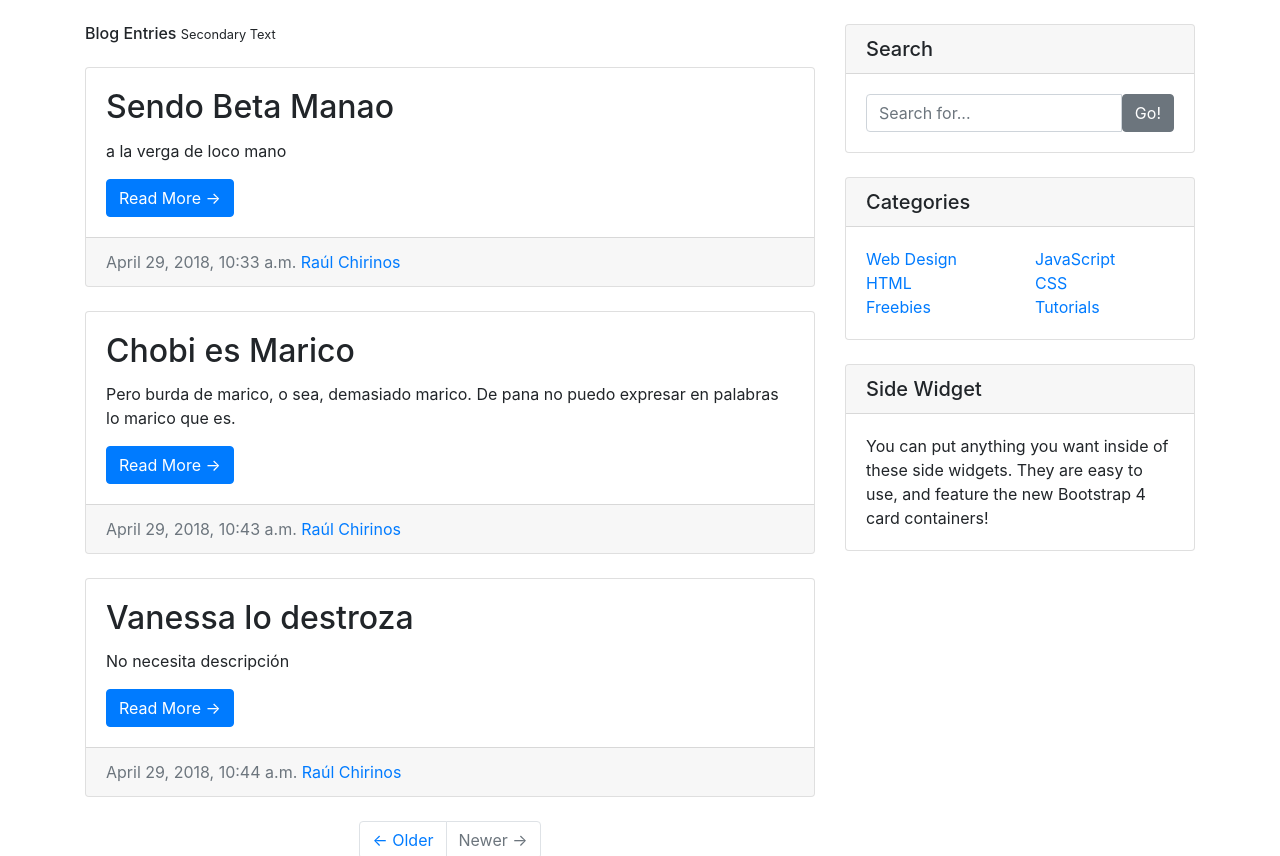
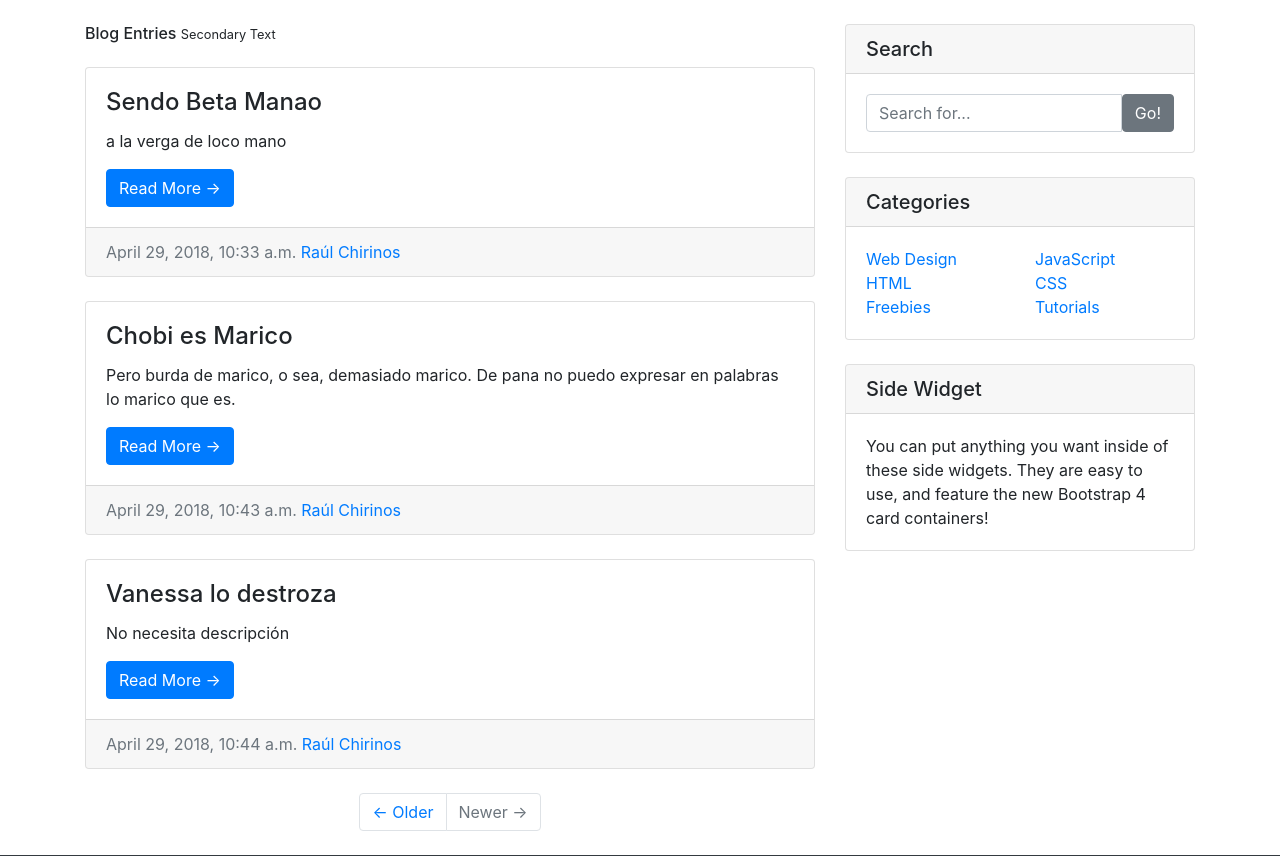
Before and after one commit to rjchirinos/raulchirinos_blog, a Django app: page / in a window 1280 px wide. Shown: the part 56-912 px from the top of the page. Run offline with Django 3.2, Linux system fonts and the light colour scheme; data comes from the database, SQL or seed files in the repository; both versions use the stored data as it was after the commit; some libraries are stand-ins or nearby versions.

Commit message:
Change size from posts

```diff
--- a/raulchirinos/templates/raulchirinos/index.html
+++ b/raulchirinos/templates/raulchirinos/index.html
@@ -66,7 +66,7 @@
           {% for blog in object_list %}
             <div class="card mb-4">
               <div class="card-body">
-                <h2 class="card-title">{{blog.title}}</h2>
+                <h4 class="card-title">{{blog.title}}</h2>
                 <p class="card-text">{{blog.body}}</p>
                 <a href="details/{{blog.id}}" class="btn btn-primary">Read More &rarr;</a>
               </div>
```
Also changed, not shown: db.sqlite3.
